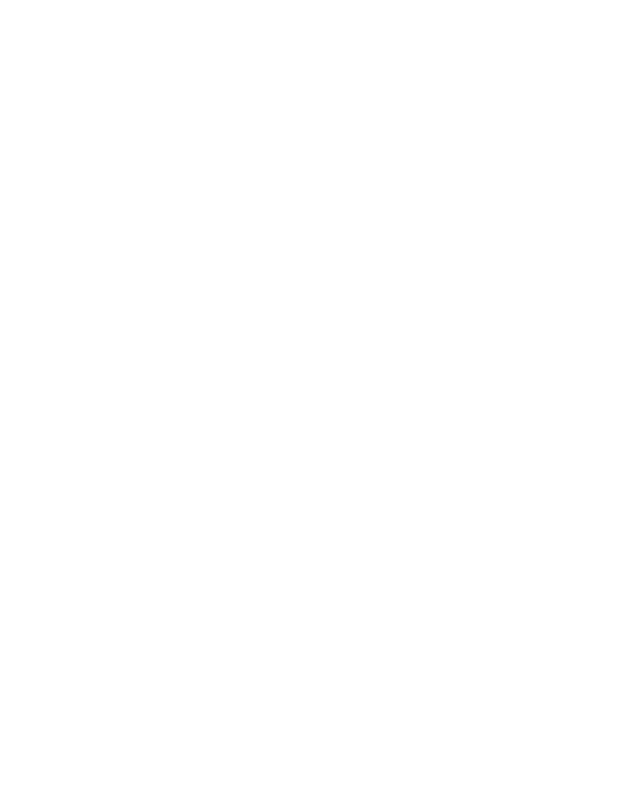
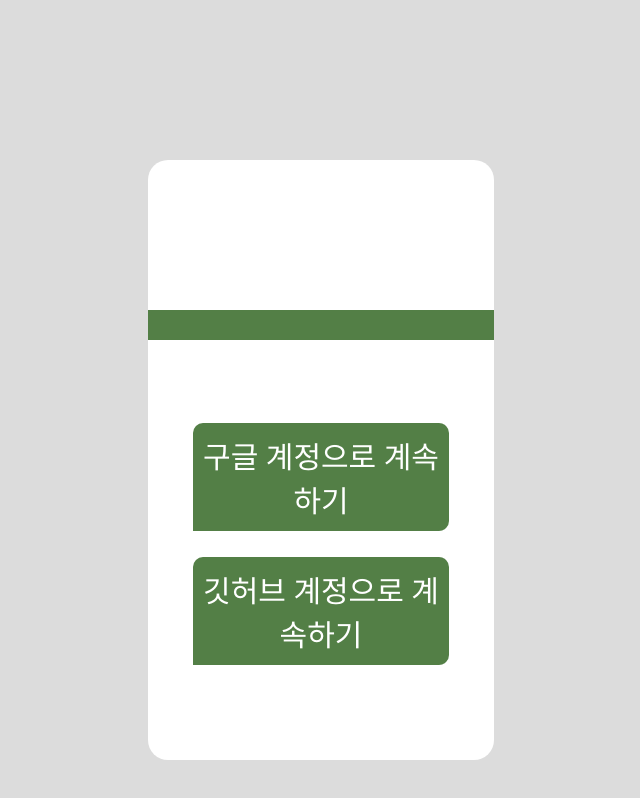
Before and after one commit to YeonGuKang/VINSINSA, a React (Create React App) app in the folder vinsa/: page /Loginform in a window 1280 px wide. Shown: the whole page, without its empty margins (319-959 px from the left). Built offline with nearby package versions, Linux system fonts and the light colour scheme; no server answers.

Commit message:
로그인 폼

```diff
--- a/vinsa/src/controller/App.js
+++ b/vinsa/src/controller/App.js
@@ -4,6 +4,7 @@ import { BrowserRouter as Router, Route,  BrowserRouter  } from 'react-router-do
 import { authService } from '../model/firebase';
 import "../view/style/style.css";
 import Mainpage from '../view/Mainpage';
+import Loginform from '../view/Loginform';
 
 
 function App() {
@@ -11,6 +12,7 @@ function App() {
   return(
     <BrowserRouter>
      <Route path="/" component = {Mainpage} exact />
+     <Route path="/Loginform" component = {Loginform} exact />
 
   </BrowserRouter>
 
--- /dev/null
+++ b/vinsa/src/view/Loginform.js
@@ -0,0 +1,70 @@
+import React, { useState, useEffect } from "react";
+import { BrowserRouter as Router, Route, Switch, Link, BrowserRoute, Redirect, useHistory } from 'react-router-dom';
+import { authService, firebaseInstance } from "../model/firebase";
+import "./style/Loginform.css";
+
+
+const Loginform = () => {
+  const [init, setInit] = useState(false);
+  const [isLoggedIn, setIsLoggedIn] = useState(false);
+  const [userObj, setUserObj] = useState(null);
+  const history = useHistory();
+  useEffect(() => {
+    authService.onAuthStateChanged((user) => {
+      console.log("changed");
+      if (user) {
+        console.log("user login")
+        setIsLoggedIn(true);
+        setUserObj(user);
+      } else {
+        console.log("user logout")
+        setIsLoggedIn(false);
+      }
+      setInit(true);
+    });
+
+  }, []);
+
+      const onSocialClick = async (event) =>{
+        const {
+          target: {name},
+        } = event;
+        let provider;
+        if(name === "Google"){
+          provider = new firebaseInstance.auth.GoogleAuthProvider();
+
+        }else if(name === "Github")
+        {
+          provider = new firebaseInstance.auth.GithubAuthProvider();
+        }
+        const data = await authService.signInWithPopup(provider);
+        console.log(data);
+      };
+
+    return(
+      <div className="backwrap">
+      <div className="mainform">
+      <div className="Line"></div>
+      <div className="Llogo">
+
+                          </div>
+        <div className="authBtns">
+            <button className="authBtn" onClick={onSocialClick} name="Google">
+
+              구글 계정으로 계속하기
+            </button>
+            <button className="authBtn" onClick={onSocialClick} name="Github">
+
+              깃허브 계정으로 계속하기
+            </button>
+        </div>
+   </div>
+   <div>{isLoggedIn ? <Redirect from="/Loginform" to = {history.goBack()} />: null}</div>
+   </div>
+
+
+    )
+  }
+
+
+export default Loginform;
--- /dev/null
+++ b/vinsa/src/view/style/Loginform.css
@@ -0,0 +1,118 @@
+
+/* 로그인 페이지 */
+
+.Llogo {
+  position : relative;
+  display: flex;
+  top:-8vh;
+}
+
+.Line {
+  position : relative;
+  width: 27vw;
+  height: 30px;
+  background-color: #537f46 ;
+  top : 100px;
+}
+.backwrap {
+    height: 100vh;
+    background-color: #dcdcdc;
+    display: flex;
+    justify-content: center;
+
+}
+
+.mainform {
+    background-color: white;
+    height: 600px;
+    width: 27vw;
+    position: relative;
+    display: flex;
+    flex-direction: column;
+    justify-content: space-around;
+    top : 20vh;
+    border-radius: 20px;
+    align-items: center;
+
+}
+
+.container {
+    width: 100%;
+    max-width: 320px;
+    display: flex;
+    flex-direction: column;
+  }
+
+.authContainer {
+    display: flex;
+    flex-direction: column;
+    height: 100vh;
+    justify-content: center;
+    align-items: center;
+  }
+
+.authBtns {
+   top : -4vh;
+   position: relative;
+    display: flex;
+    flex-direction: column;
+    justify-content: flex-start;
+    align-items: center;
+    width: 100%;
+    max-width: 20vw;
+  }
+
+.authBtn {
+    margin: 1vw;
+    font-family: 'goldenpier', serif;
+    width: 100%;
+    cursor: pointer;
+    border-top-left-radius : 10px;
+    border-top-right-radius : 10px;
+    border-bottom-right-radius: 10px;
+    border: none;
+    padding: 10px 10px;
+    color : white;
+    font-size: 30px;
+    /* font-weight: bold; */
+    text-align: center;
+    background: #537f46 ;
+    cursor: pointer;
+    border:  #28421f;
+
+  }
+
+.authInput {
+    max-width: 320px;
+    width: 100%;
+    padding: 10px;
+    border-radius: 30px;
+    background-color: rgba(255, 255, 255, 1);
+    margin-bottom: 10px;
+    font-size: 12px;
+    color: black;
+
+  }
+
+  .authSubmit {
+    text-align: center;
+    background: #04aaff;
+    color: white;
+    margin-top: 10;
+    cursor: pointer;
+  }
+
+  .authSwitch {
+    color: #04aaff;
+    cursor: pointer;
+    margin-top: 10px;
+    margin-bottom: 50px;
+    display: block;
+    font-size: 12px;
+    text-decoration: underline;
+  }
+
+  .google_log, .github_log{
+    width: 40px;
+    height: 40px;
+  }
```
